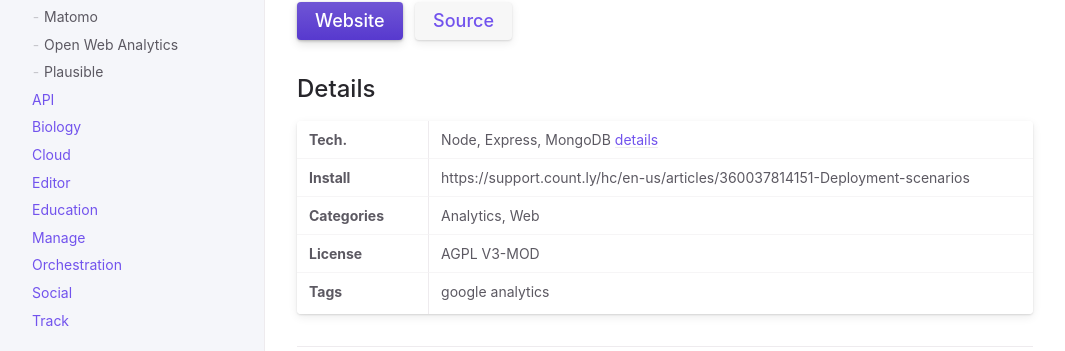
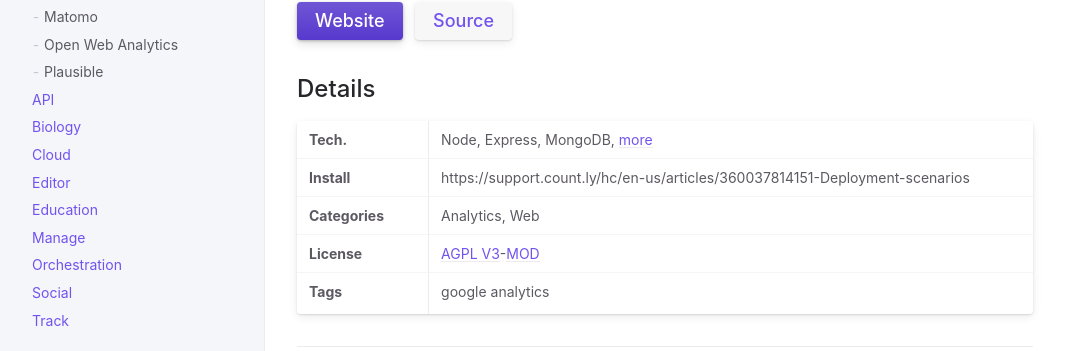
Before and after one commit to sssolutiontec/open-source-catalog, a Jekyll site: the page built from docs/analytics/countly.md, in a window 1280 px wide. Shown: the part 243-594 px from the top of the page, without its empty margins (107-1172 px from the left). Built offline with Jekyll 4.4.1, drawn with Linux system fonts in a browser that asks for light colours.

```diff
--- a/docs/analytics/countly.md
+++ b/docs/analytics/countly.md
@@ -14,8 +14,8 @@ Platform to understand and enhance customer journeys in web, desktop and mobile
 
 ## Details
 
-|**Tech.**|Node, Express, MongoDB [details](https://support.count.ly/hc/en-us/articles/360037092232-Open-source-components){: target="_blank"}|
+|**Tech.**|Node, Express, MongoDB, [more](https://support.count.ly/hc/en-us/articles/360037092232-Open-source-components){: target="_blank"}|
 |**Install**|https://support.count.ly/hc/en-us/articles/360037814151-Deployment-scenarios|
 |**Categories**|Analytics, Web|
-|**License**|AGPL V3-MOD|
+|**License**|[AGPL V3](https://choosealicense.com/licenses/agpl-3.0/){: target="_blank"}-[MOD](https://github.com/Countly/countly-server/blob/master/LICENSE){: target="_blank"}|
 |**Tags**|google analytics|
```
Also changed, not shown: docs/analytics/analytics.md (+1 -1 lines), docs/analytics/matomo.md (+1 -1 lines), docs/analytics/openWebAnalytics.md (+1 -1 lines).
